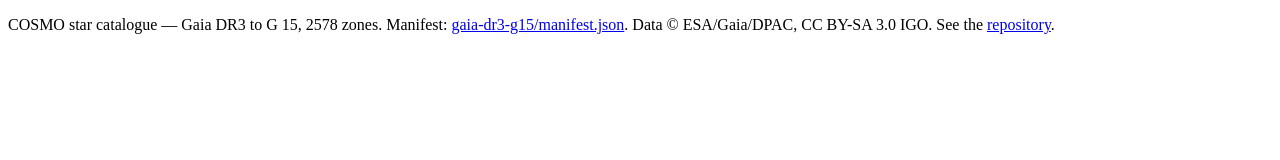
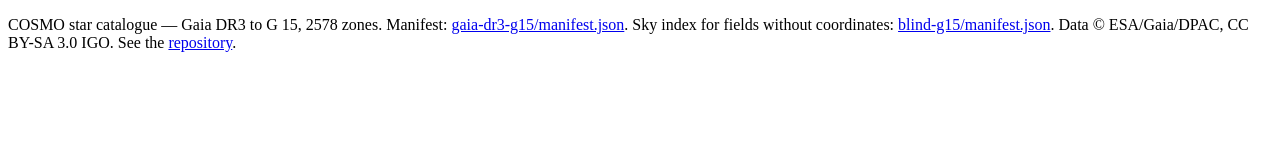
Before and after one commit to yonafunu/cosmo-catalogue, a plain HTML site: page index.html in a window 1280 px wide. Drawn offline with Linux system fonts and the light colour scheme.

Commit message:
Add the sky index for recognising a field from its stars alone
Co-Authored-By: Claude Opus 5.5 <noreply@anthropic.com>

```diff
--- a/index.html
+++ b/index.html
@@ -3,4 +3,5 @@
 <title>COSMO star catalogue</title>
 <p>COSMO star catalogue — Gaia DR3 to G 15, 2578 zones. Manifest:
 <a href="gaia-dr3-g15/manifest.json">gaia-dr3-g15/manifest.json</a>.
+Sky index for fields without coordinates: <a href="blind-g15/manifest.json">blind-g15/manifest.json</a>.
 Data © ESA/Gaia/DPAC, CC BY-SA 3.0 IGO. See the <a href="https://github.com/yonafunu/cosmo-catalogue">repository</a>.</p>
```
Also changed, not shown: blind-g15/manifest.json (added), 7 other files.
